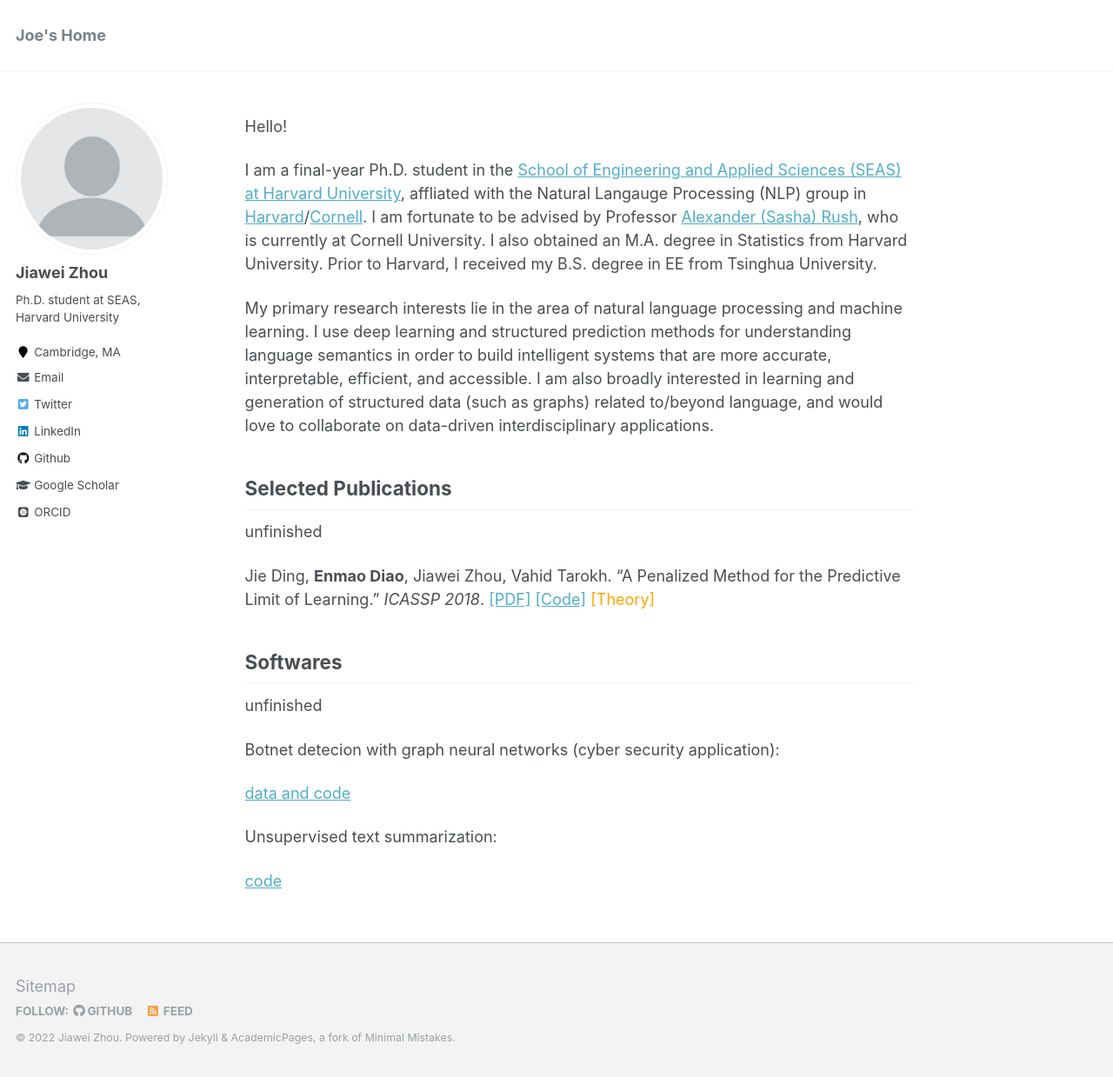
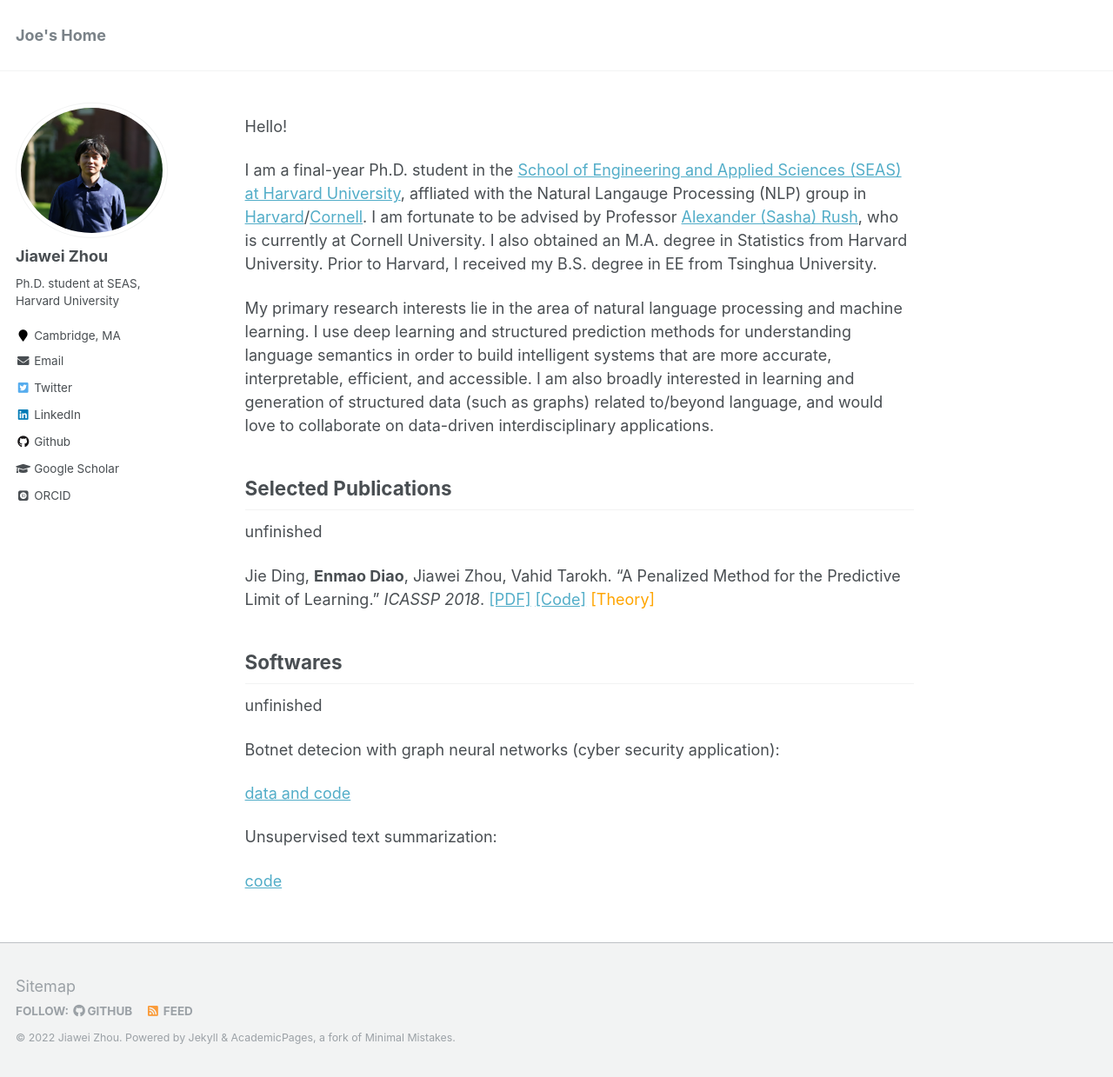
Before and after one commit to jzhou316/jzhou316.github.io, a Jekyll site: the page built from _pages/about.md, in a window 1280 px wide and 1239 px high. Shown: the whole window at 87% size. Built offline with Jekyll 4.4.1, drawn with Linux system fonts in a browser that asks for light colours; some web fonts are replaced.

Commit message:
Update _config.yml

```diff
--- a/_config.yml
+++ b/_config.yml
@@ -81,7 +81,7 @@ analytics:
 # Site Author
 author:
   name             : "Jiawei Zhou"
-  avatar           : "profile.png"
+  avatar           : "profile_pic_harvard_yard1.jpg"    # "profile.png"
   bio              : "Ph.D. student at SEAS, Harvard University"
   location         : "Cambridge, MA"
   employer         :
```
